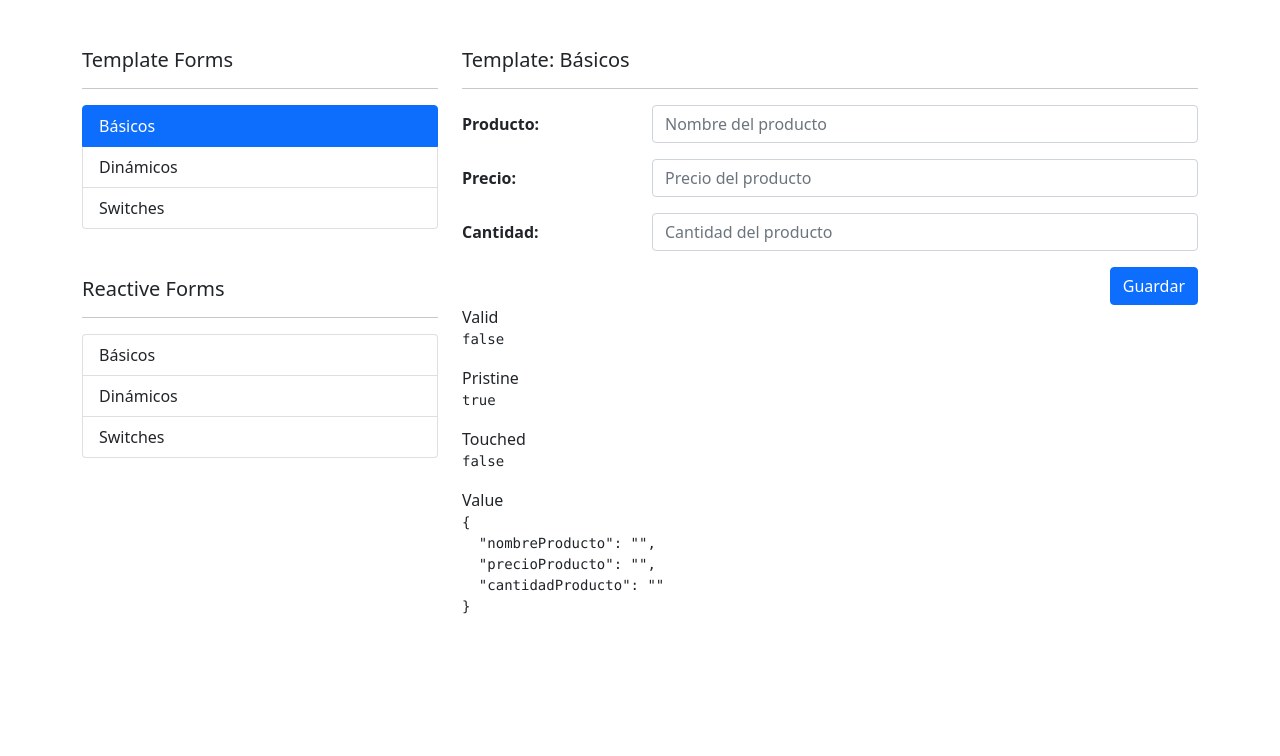
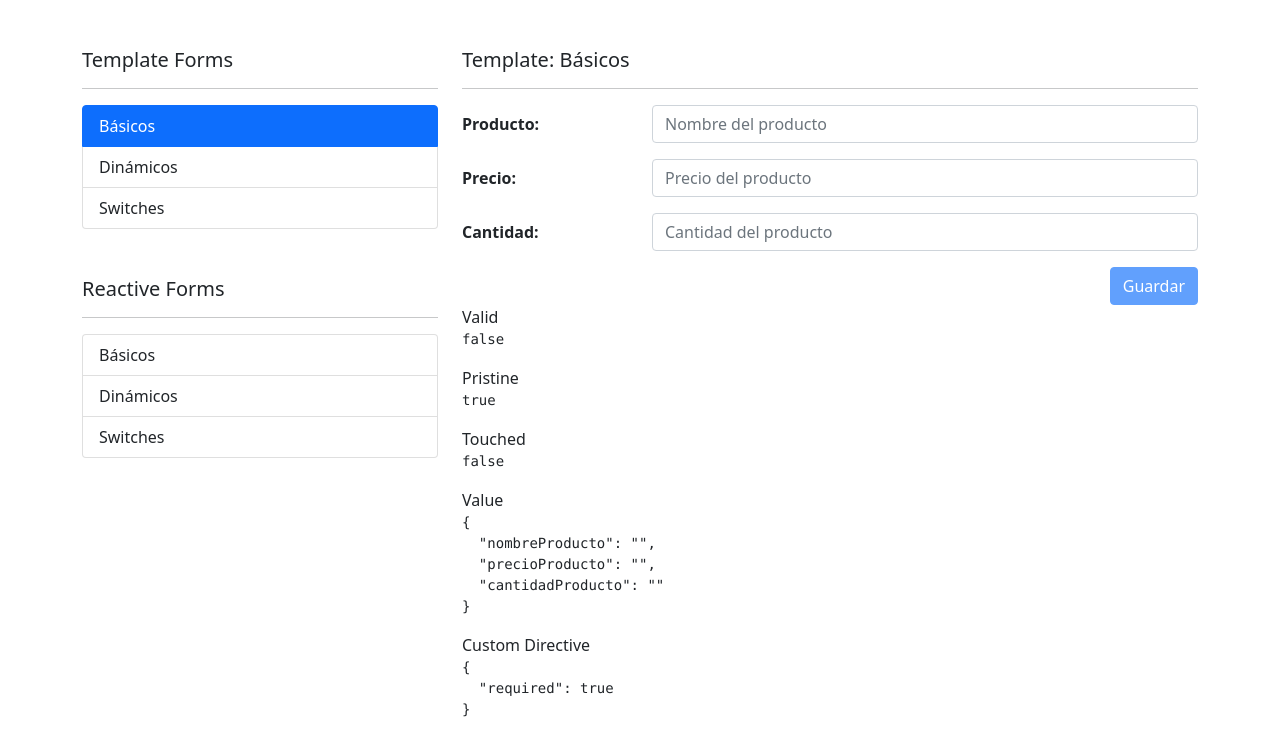
Before and after one commit to franmc01/Angular-FormulariosApp, an Angular app: page /template-forms/basicos in a window 1280 px wide. Shown: the top 756 px of the page. Built offline with nearby package versions, Linux system fonts and the light colour scheme.

Commit message:
Uso de directivas

```diff
--- a/src/app/template-forms/basicos/basicos.component.html
+++ b/src/app/template-forms/basicos/basicos.component.html
@@ -37,6 +37,8 @@
                  ngModel
                  required
                  placeholder="Precio del producto">
+                 <span *ngIf="precioValido"
+                 class="form-text text-danger">El precio debe ser igual o mayor a 0</span>
         </div>
       </div>
 
@@ -50,6 +52,9 @@
                  class="form-control"
                  name="cantidadProducto"
                  ngModel
+                 required
+                 customMin
+                 [minimo]="0"
                  placeholder="Cantidad del producto">
         </div>
       </div>
@@ -57,7 +62,9 @@
       <!-- Boton del formulario -->
       <div class="row">
         <div class="col">
-          <button type="submit" class=" btn btn-primary float-end">Guardar</button>
+          <button type="submit"
+                  [disabled]="miFormulario.invalid"
+                  class=" btn btn-primary float-end">Guardar</button>
         </div>
       </div>
 
@@ -79,5 +86,8 @@
 
       <span>Value</span>
       <pre>{{ miFormulario.value | json }}</pre>
+
+      <span>Custom Directive</span>
+      <pre>{{ miFormulario.controls.cantidadProducto?.errors | json }}</pre>
   </div>
 </div>
--- a/src/app/template-forms/basicos/basicos.component.ts
+++ b/src/app/template-forms/basicos/basicos.component.ts
@@ -14,13 +14,22 @@ export class BasicosComponent implements OnInit {
     return this.miFormulario?.controls.nombreProducto?.invalid && this.miFormulario?.controls.nombreProducto?.touched
   }
 
+  get precioValido(){
+    return this.miFormulario?.controls.precioProducto?.touched && this.miFormulario.controls.precioProducto?.value < 0
+  }
+
   constructor() { }
 
-  ngOnInit(): void {
-  }
+  ngOnInit(): void { }
+
+
 
   guardar() {
-    console.log(this.miFormulario);
+    console.log(this.miFormulario.value);
+    this.miFormulario.reset({
+      precioProducto: 0,
+      cantidadProducto: 0
+    })
   }
 
 }
--- /dev/null
+++ b/src/app/template-forms/directives/custom-min.directive.ts
@@ -0,0 +1,25 @@
+import { Directive, Input } from '@angular/core';
+import { FormControl, NG_VALIDATORS, Validator } from '@angular/forms';
+
+@Directive({
+    selector: '[customMin][ngModel]',
+    providers: [{
+        provide: NG_VALIDATORS,
+        useExisting: CustomMinDirective,
+        multi: true
+    }]
+})
+export class CustomMinDirective implements Validator {
+
+    @Input() minimo!: number;
+
+    constructor() {}
+
+    validate( control: FormControl ) {
+        const inputValue = control.value;
+        return ( inputValue < this.minimo )
+                ? { 'customMin': true }
+                : null;
+    }
+
+}
--- a/src/app/template-forms/template-forms.module.ts
+++ b/src/app/template-forms/template-forms.module.ts
@@ -6,6 +6,7 @@ import { TemplateFormsRoutingModule } from './template-forms-routing.module';
 import { BasicosComponent } from './basicos/basicos.component';
 import { DinamicosComponent } from './dinamicos/dinamicos.component';
 import { SwitchesComponent } from './switches/switches.component';
+import { CustomMinDirective } from './directives/custom-min.directive';
 
 
 @NgModule({
@@ -13,7 +14,8 @@ import { SwitchesComponent } from './switches/switches.component';
   [
     BasicosComponent,
     DinamicosComponent,
-    SwitchesComponent
+    SwitchesComponent,
+    CustomMinDirective
   ],
   imports: [
     CommonModule,
```
